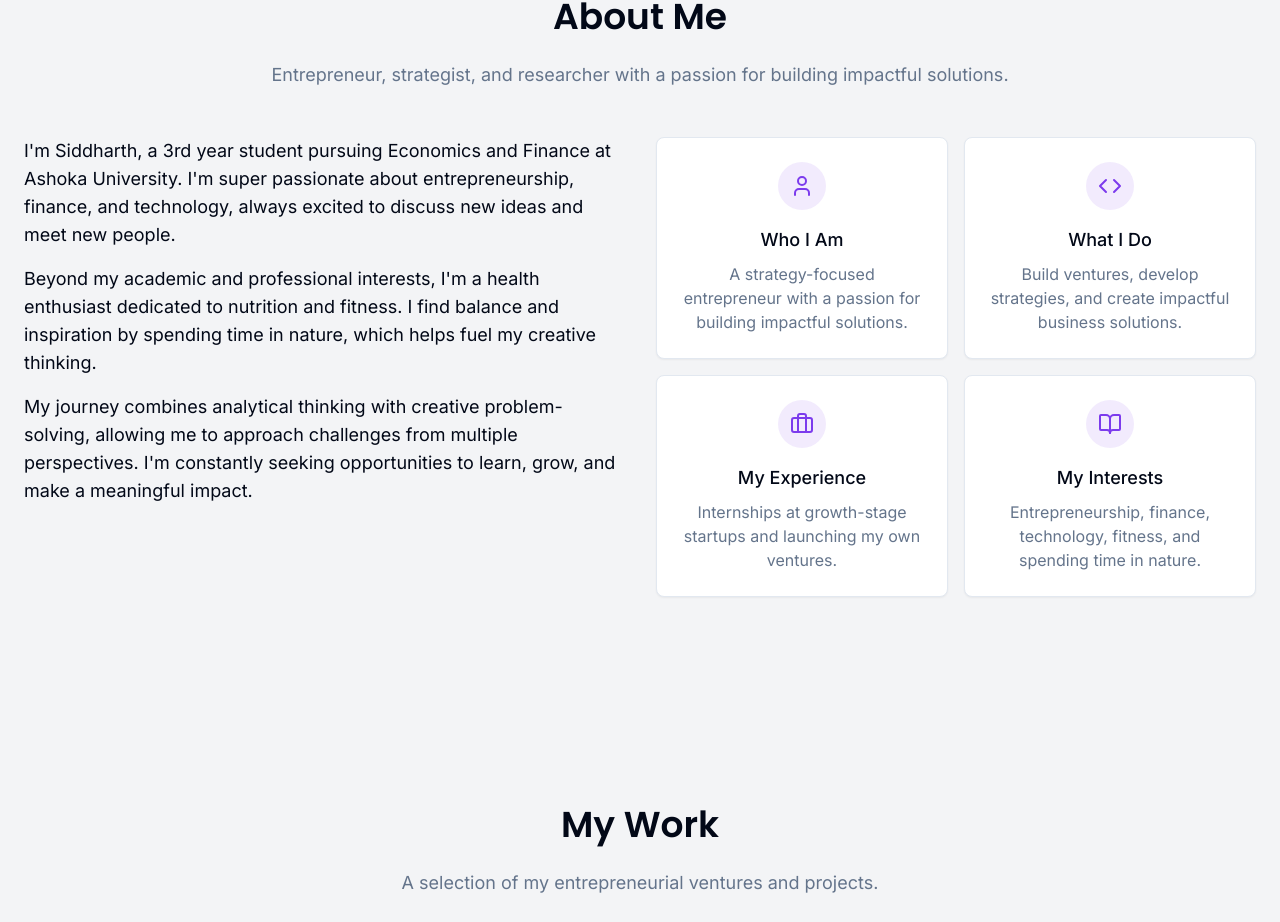
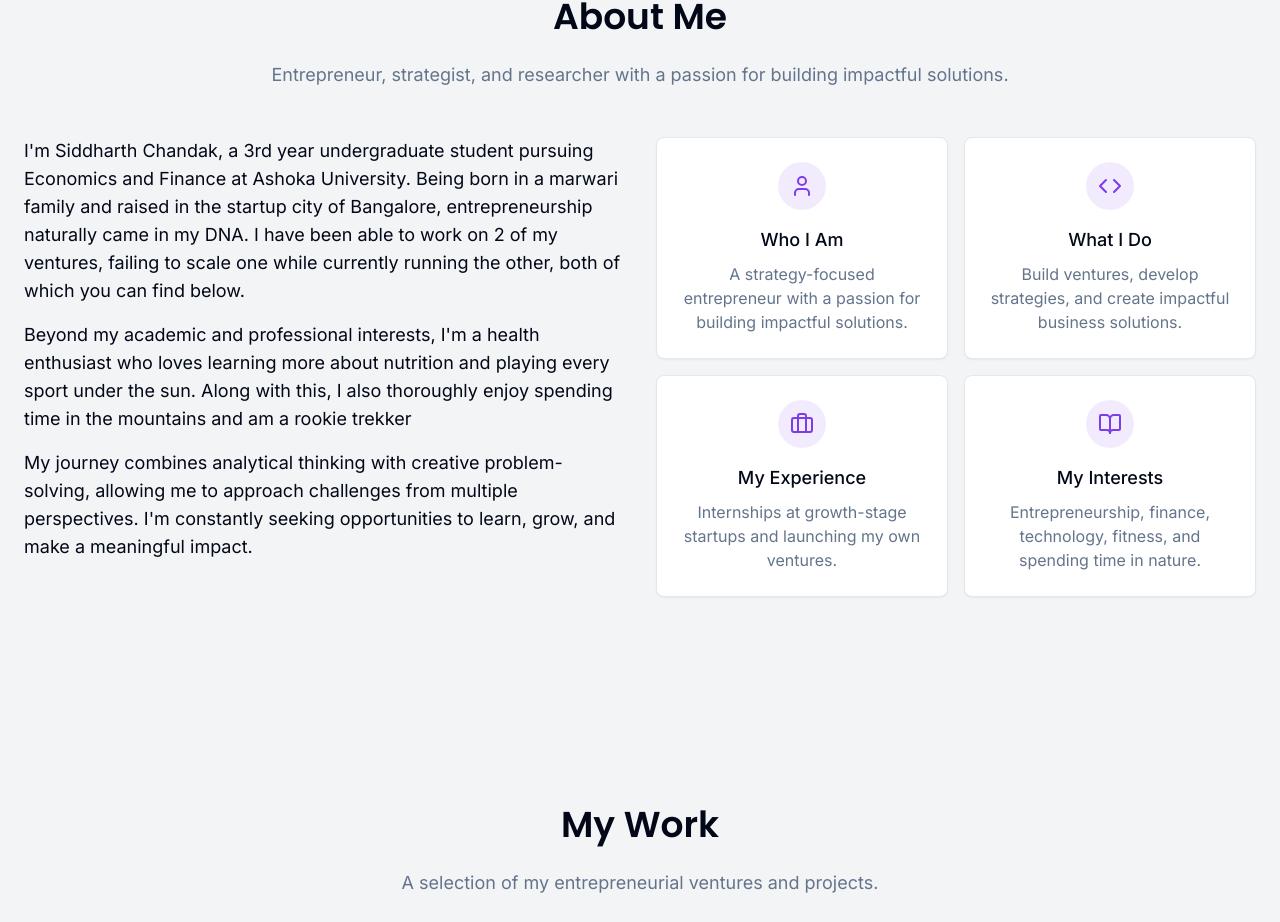
Before and after one commit to siddharth9113/siddharthchandak, a React (Vite) app: page / in a window 1280 px wide. Shown: the part 965-1887 px from the top of the page. Built offline with nearby package versions, Linux system fonts and the light colour scheme.

Commit message:
Visual edit in Lovable
Edited UI in Lovable

```diff
--- a/src/components/AboutSection.tsx
+++ b/src/components/AboutSection.tsx
@@ -1,10 +1,7 @@
-
 import { User, Code, Briefcase, BookOpen } from "lucide-react";
 import { Card, CardContent } from "@/components/ui/card";
-
 const AboutSection = () => {
-  return (
-    <section id="about" className="py-20 bg-secondary">
+  return <section id="about" className="py-20 bg-secondary">
       <div className="container mx-auto px-4 md:px-6">
         <div className="text-center mb-12">
           <h2 className="section-heading">About Me</h2>
@@ -15,12 +12,8 @@ const AboutSection = () => {
 
         <div className="grid grid-cols-1 md:grid-cols-2 gap-8 mb-12">
           <div>
-            <p className="text-lg mb-4">
-              I'm Siddharth, a 3rd year student pursuing Economics and Finance at Ashoka University. I'm super passionate about entrepreneurship, finance, and technology, always excited to discuss new ideas and meet new people.
-            </p>
-            <p className="text-lg mb-4">
-              Beyond my academic and professional interests, I'm a health enthusiast dedicated to nutrition and fitness. I find balance and inspiration by spending time in nature, which helps fuel my creative thinking.
-            </p>
+            <p className="text-lg mb-4">I'm Siddharth Chandak, a 3rd year undergraduate student pursuing Economics and Finance at Ashoka University. Being born in a marwari family and raised in the startup city of Bangalore, entrepreneurship naturally came in my DNA. I have been able to work on 2 of my ventures, failing to scale one while currently running the other, both of which you can find below.</p>
+            <p className="text-lg mb-4">Beyond my academic and professional interests, I'm a health enthusiast who loves learning more about nutrition and playing every sport under the sun. Along with this, I also thoroughly enjoy spending time in the mountains and am a rookie trekker</p>
             <p className="text-lg">
               My journey combines analytical thinking with creative problem-solving, allowing me to approach challenges from multiple perspectives. I'm constantly seeking opportunities to learn, grow, and make a meaningful impact.
             </p>
@@ -77,8 +70,6 @@ const AboutSection = () => {
           </div>
         </div>
       </div>
-    </section>
-  );
+    </section>;
 };
-
 export default AboutSection;
```
